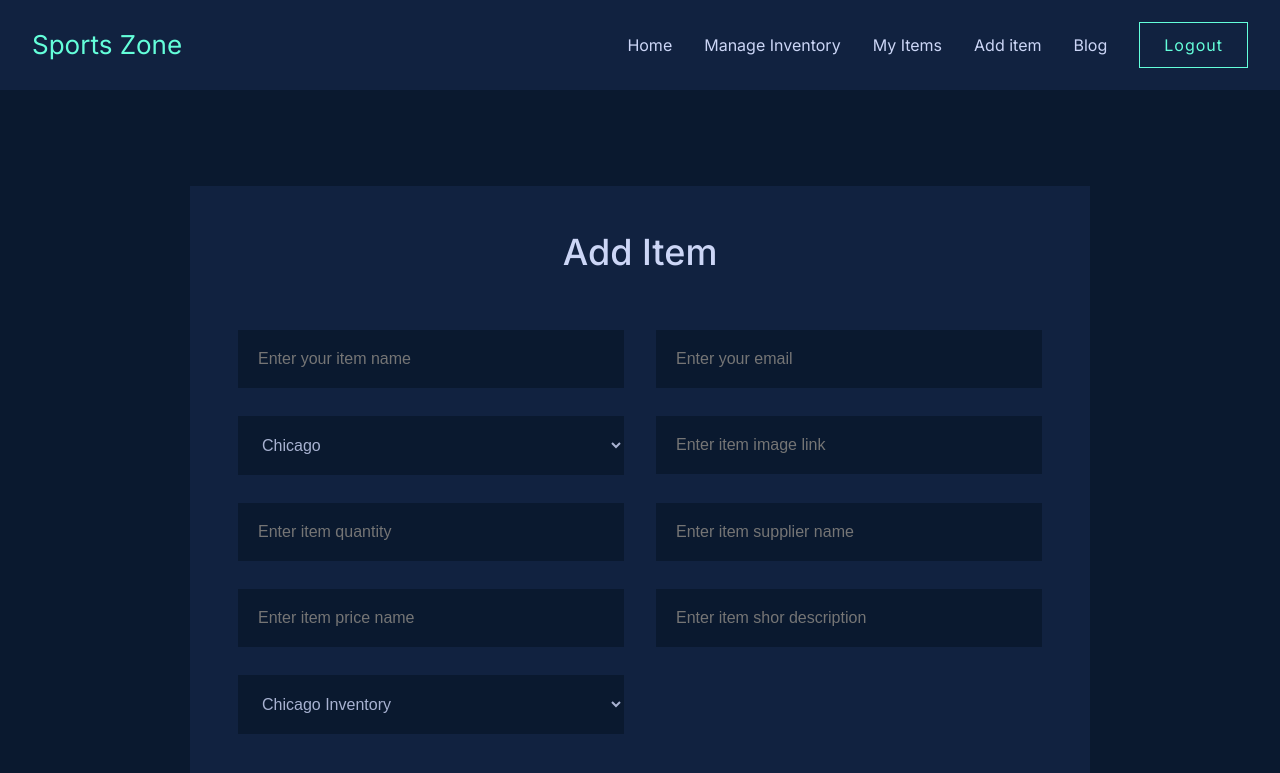
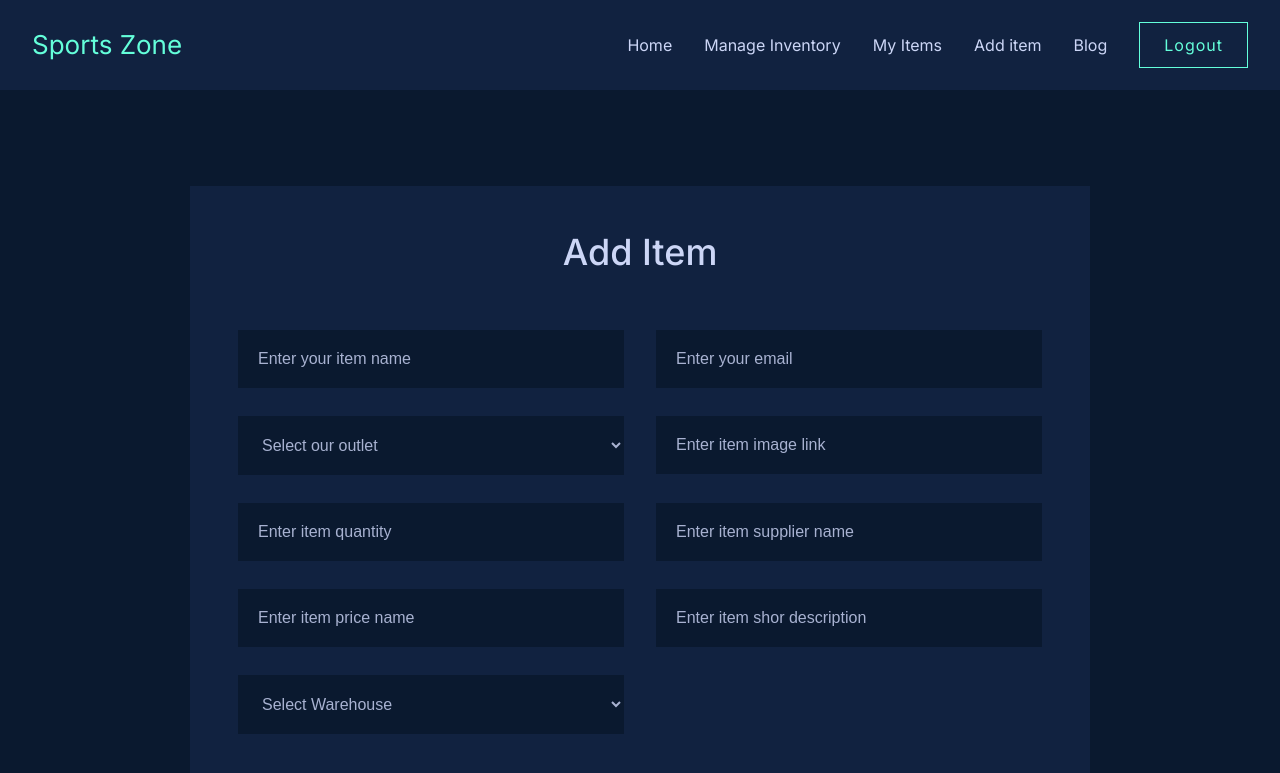
Before and after one commit to tanvirch0750/Sports-Zone-Inventory---Client, a React (Create React App) app: page /add-item in a window 1280 px wide. Shown: the top 773 px of the page. Built offline with nearby package versions, Linux system fonts and the light colour scheme; no server answers; sample sign-in values are in the browser's storage.

Commit message:
add loader to the add item page

```diff
--- a/src/Authentication/Form.css
+++ b/src/Authentication/Form.css
@@ -28,6 +28,10 @@
   font-size: 1.6rem;
   color: var(--color-slate-light);
   margin-top: 1.2rem;
+}
+
+.form-control input::placeholder {
+  color: var(--color-slate-light);
 }
 
 .form-control label {
--- a/src/pages/AddItem/AddItem.jsx
+++ b/src/pages/AddItem/AddItem.jsx
@@ -1,6 +1,7 @@
 import React, { useState } from "react";
 import { useForm } from "react-hook-form";
 import ConfirmationBox from "../../components/ConfirmationBox/ConfirmationBox";
+import Loading from "../../components/Loading/Loading";
 import "./AddItem.css";
 
 const AddItem = () => {
@@ -12,10 +13,11 @@ const AddItem = () => {
     formState: { errors },
   } = useForm({});
   const [open, setOpen] = useState(false);
+  const [loadData, setLoadData] = useState(false);
 
   const onSubmit = (data) => {
     let newData = { ...data, quantity: +data.quantity, price: +data.price };
-
+    setLoadData(true);
     fetch("https://sheltered-dusk-40415.herokuapp.com/inventory", {
       method: "POST",
       headers: {
@@ -25,10 +27,15 @@ const AddItem = () => {
     })
       .then((res) => res.json())
       .then((res) => {
+        setLoadData(false);
         setOpen(true);
         reset();
       });
   };
+
+  if (loadData) {
+    return <Loading loadData={loadData} />;
+  }
 
   return (
     <>
@@ -66,6 +73,9 @@ const AddItem = () => {
                       required: "Please select a outlet",
                     })}
                   >
+                    <option value="" disabled selected hidden>
+                      Select our outlet
+                    </option>
                     <option value="Chicago">Chicago</option>
                     <option value="Arizona">Arizona</option>
                     <option value="Florida">Florida</option>
@@ -135,6 +145,9 @@ const AddItem = () => {
                       required: "Please select a warehouse",
                     })}
                   >
+                    <option value="" disabled selected hidden>
+                      Select Warehouse
+                    </option>
                     <option value="Chicago Inventory">Chicago Inventory</option>
                     <option value="Arizona Inventory">Arizona Inventory</option>
                     <option value="Florida Inventory">Florida Inventory</option>
```
